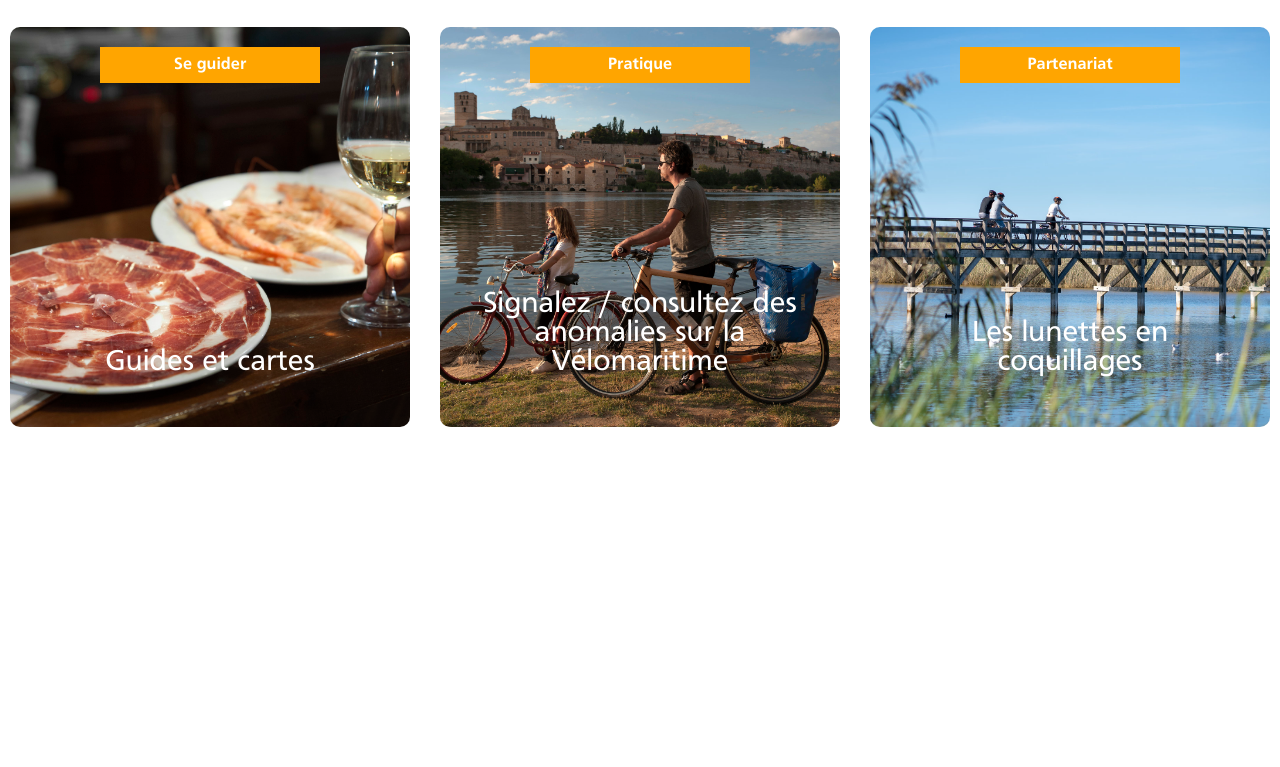
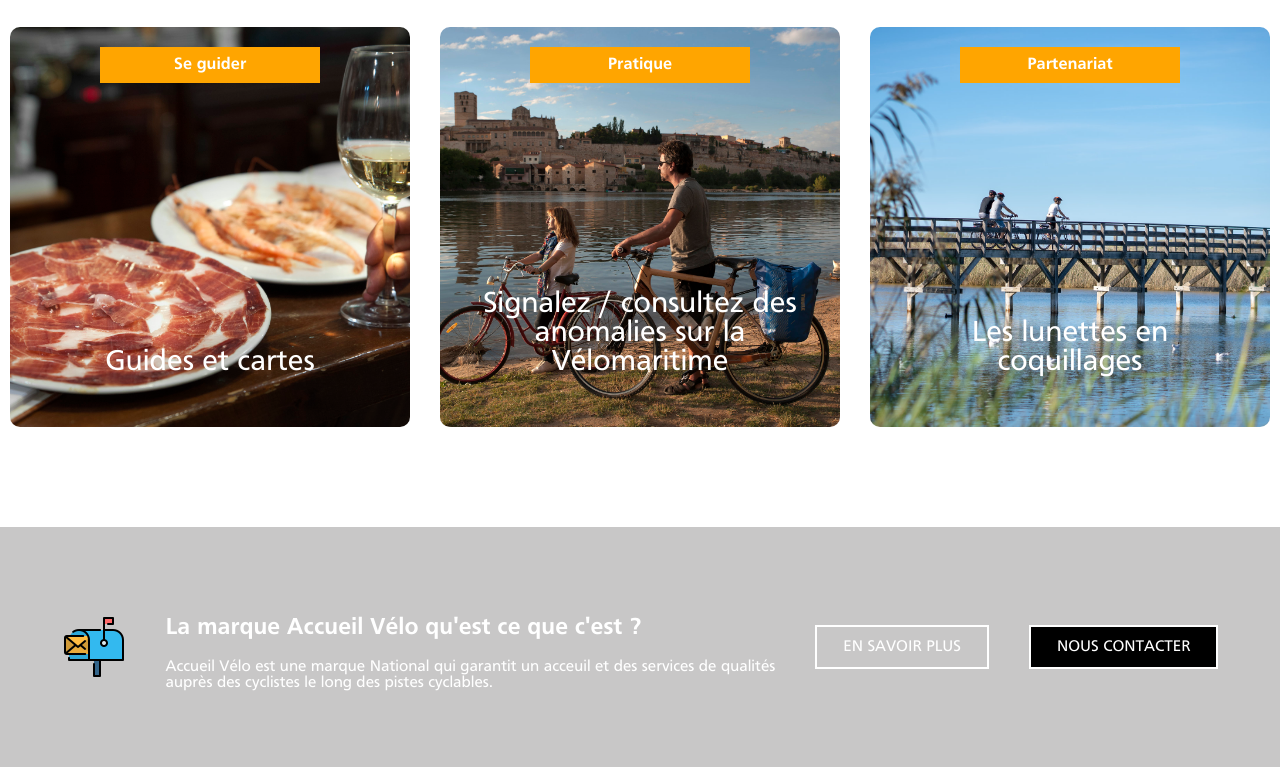
Before and after one commit to Memory77/eurovelo, a plain HTML site: page accueil.html in a window 1280 px wide. Shown: the part 4145-4912 px from the top of the page. Before the commit the page ends 4672 px from the top, so only its background shows below. Drawn offline with Linux system fonts and the light colour scheme; no server answers.

Commit message:
ajout flooter

```diff
--- a/accueil.html
+++ b/accueil.html
@@ -218,10 +218,22 @@
             </div>
         </div>
 
+    <footer>
+        <img src="images/boites-aux-lettres_1.png"alt="icon">
+        <div id="footer-content"><h2>La marque Accueil Vélo qu'est ce que c'est ?</h2>
 
-    </div>
+            <p>Accueil Vélo est une marque National qui garantit un acceuil et des services de qualités <br>
+                auprès des cyclistes le long des pistes cyclables.
+            </p>
+        </div>
+         <a href="" target="_blank" class="btn btn-general btn-white">En savoir plus</a>
+        <a href="" target="_blank" class="btn btn-general btn-black">Nous contacter</a>
+    </footer>
+ </div>
 
 
+
+<script src="custom.js"></script>
 </body>
 
 </html>
--- a/sass/layout/_footer.scss
+++ b/sass/layout/_footer.scss
@@ -0,0 +1,17 @@
+footer{
+    background-color: rgb(200, 199, 199);
+    width: 100%;
+    height: 30vh;
+    display: flex;
+    align-items: center;
+    justify-content: center;
+    gap: 40px;
+
+    #footer-content img {
+
+    }
+
+    p{
+        color: white;
+    }
+}
```
Also changed, not shown: images/boites-aux-lettres.png (added), images/boites-aux-lettres_1.png (added), sass/main.css, 1 other file.
